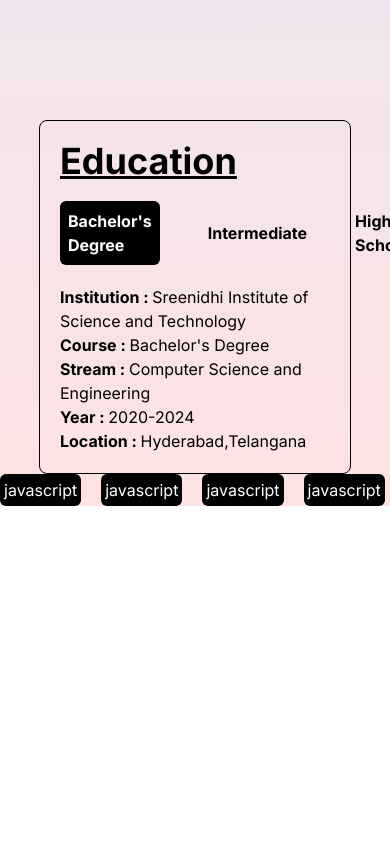
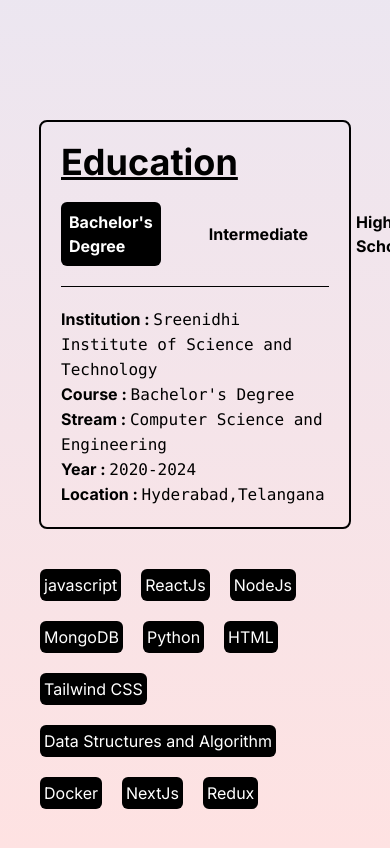
Before and after one commit to kalkeshwar/Portfolio, a Next.js app: page /about in a window 390 px wide. Shown: the part 800-1648 px from the top of the page. Before the commit the page ends 1306 px from the top, so only its background shows below. Built offline with nearby package versions, Linux system fonts and the light colour scheme.

Commit message:
added prefetch attribute to the link tag and updated font of about page education section:

```diff
--- a/data.js
+++ b/data.js
@@ -20,6 +20,7 @@
     {
         Institution:"Excellencia Junior College",
         Course:"Intermediate",
+        Stream:"MPC",
         percentage:"97.5",
         place:"Hyderabad,Telangana" ,
         year:"2018-2020",
--- a/src/app/about/page.js
+++ b/src/app/about/page.js
@@ -50,37 +50,39 @@
           {/* profilecard */}
           <div className=" md:w-1/2 h-full p-10 md:flex justify-center items-center vsm:hidden">
               <motion.div className='relative w-[100%] h-[100%] p-24 '
-                initial={{opacity:0}}
-                animate={{opacity:1}}
-                transition={{duration: 1, type:'spring', bounce:0.3}}
+                initial={{opacity:0,scale:0}}
+                animate={{opacity:1,scale:1 }}
+                transition={{duration: 1, ease:"easeInOut"}}
               >
                 <Image src="/totalicon.svg" alt='Profile Picture' layout="fill" objectFit='contain' className=''/>
               </motion.div>
           </div>
         </div>
       </div>
+      {/* Education */}
       <div className="w-full flex items-center justify-center">
-        <div className="border border-black w-[80%] rounded-lg p-5 flex flex-col gap-5">
+        <div className=" border-black border-2 w-[80%] rounded-lg p-5 flex flex-col gap-5 shadow-black">
           <div className='text-4xl font-bold underline'>Education</div>
           <div className="w-full flex flex-row items-center gap-12">{Education.map((item,index)=>(
             <div className={`${index===ind ? 'bg-black text-white rounded-md p-2 font-bold' : 'text-black font-bold'} cursor-pointer`} key={index} onClick={()=>handleIndex(index)}>{item.Course}</div>
           ))}
           </div>
+          <div className='bg-black w-full h-[1px]'></div>
           <div>
             {Education[ind].Institution && (
-              <div><span className='font-bold'>Institution : </span> <span>{Education[ind].Institution}</span></div>
+              <div><span className='font-bold'>Institution : </span> <span className='font-mono'>{Education[ind].Institution}</span></div>
             )}
             {Education[ind].Course && (
-              <div ><span className='font-bold'>Course : </span> <span>{Education[ind].Course}</span></div>
+              <div ><span className='font-bold'>Course : </span> <span className='font-mono'>{Education[ind].Course}</span></div>
             )}
             {Education[ind].Stream && (
-              <div><span className='font-bold'>Stream : </span> <span>{Education[ind].Stream}</span></div>
+              <div><span className='font-bold'>Stream : </span> <span className='font-mono'>{Education[ind].Stream}</span></div>
             )}
             {Education[ind].year && (
-              <div><span className='font-bold'>Year : </span> <span>{Education[ind].year}</span></div>
+              <div><span className='font-bold'>Year : </span> <span className='font-mono'>{Education[ind].year}</span></div>
             )}
             {Education[ind].place && (
-              <div><span className='font-bold'>Location : </span> <span>{Education[ind].place}</span></div>
+              <div><span className='font-bold'>Location : </span> <span className='font-mono'>{Education[ind].place}</span></div>
             )}
           </div>
         </div>
@@ -88,12 +90,19 @@
       <div className='vsm:hidden sm:flex md:flex'>
        <Skills/>
       </div>
-      <div className="w-full flex md:hidden">
+      <div className="w-full flex md:hidden p-10">
         <div className='flex flex-row gap-5 flex-wrap'>
           <MobileSkillBox name="javascript"/>
-          <MobileSkillBox name="javascript"/>
-          <MobileSkillBox name="javascript"/>
-          <MobileSkillBox name="javascript"/>
+          <MobileSkillBox name="ReactJs"/>
+          <MobileSkillBox name="NodeJs"/>
+          <MobileSkillBox name="MongoDB"/>
+          <MobileSkillBox name="Python"/>
+          <MobileSkillBox name="HTML"/>
+          <MobileSkillBox name="Tailwind CSS"/>
+          <MobileSkillBox name="Data Structures and Algorithm"/>
+          <MobileSkillBox name="Docker"/>
+          <MobileSkillBox name="NextJs"/>
+          <MobileSkillBox name="Redux"/>
         </div>
       </div>
     </div>
--- a/src/components/Navbar.js
+++ b/src/components/Navbar.js
@@ -42,6 +42,7 @@
                 {linkItems.map((item,index)=>(
                     <Link href={item.href} key={index}
                     className={`${pathName===item.href && "bg-black text-white"} px-1 py-0.5 rounded-md`}
+                    prefetch
                     >
                         {item.title}
                     </Link>
```
